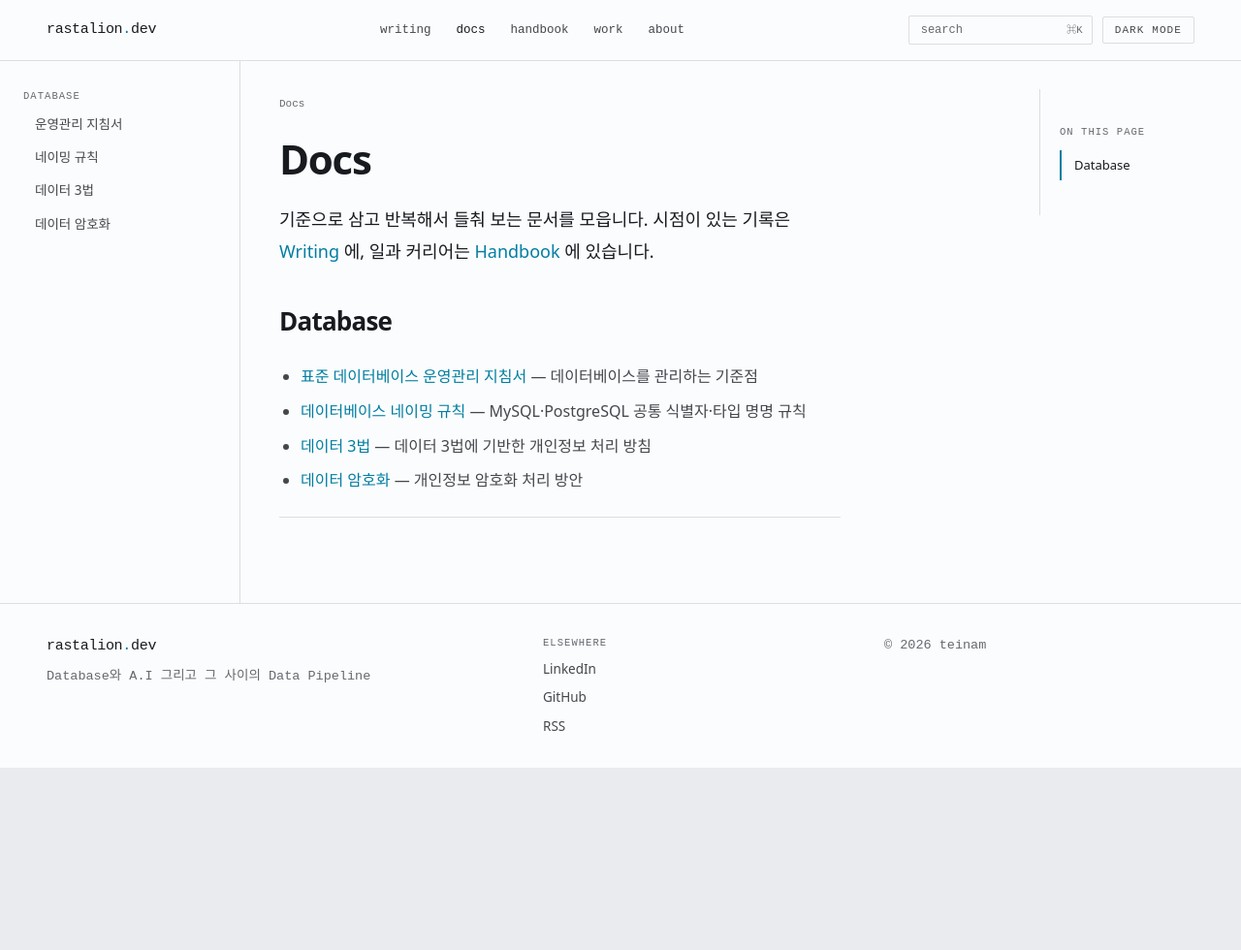
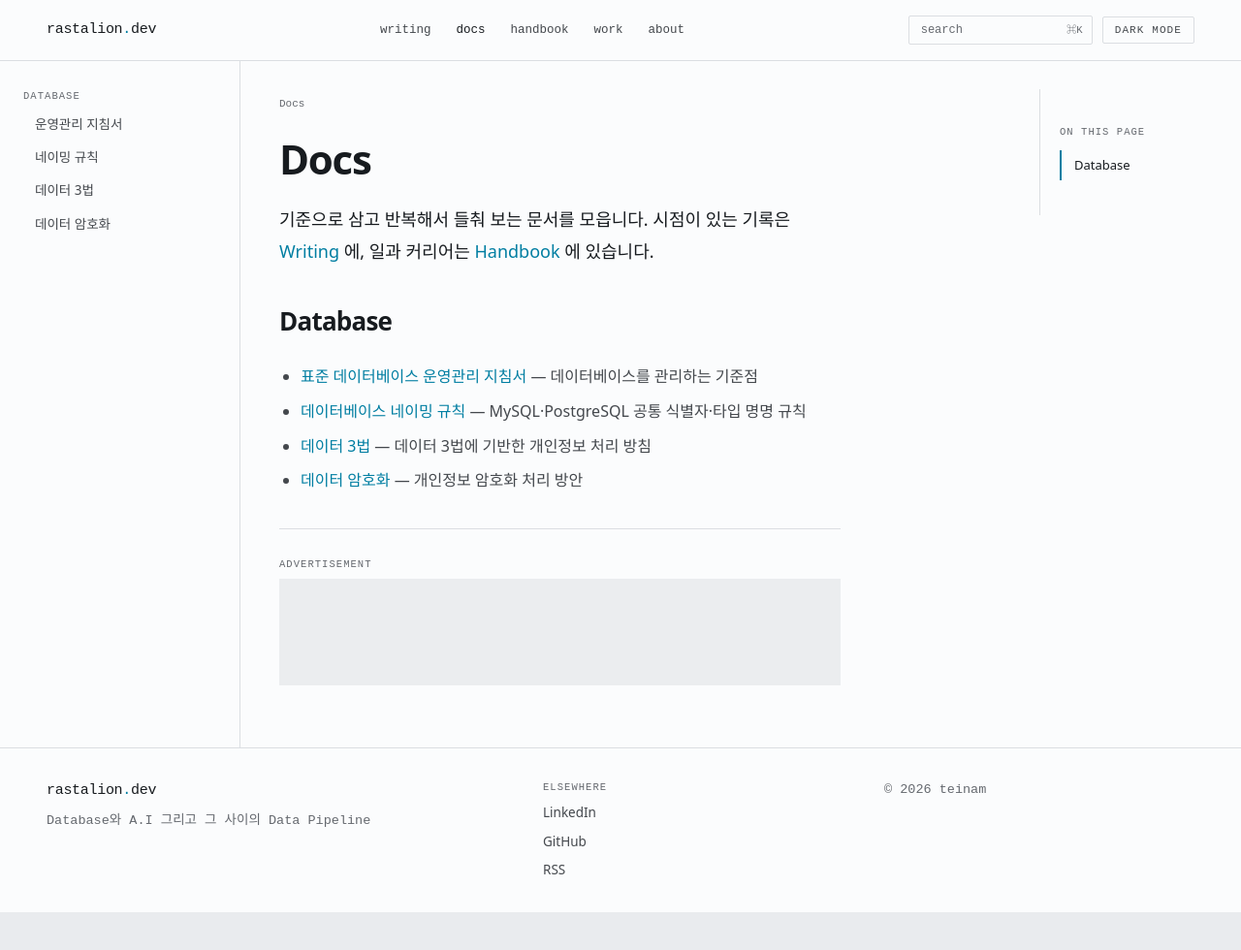
Before and after one commit to TeiNam/teinam.github.io, a Jekyll site: the page built from docs/index.md, in a window 1280 px wide and 1005 px high. Shown: the top 980 px of the window at 97% size. Built offline with Jekyll 4.4.1, drawn with Linux system fonts in a browser that asks for light colours; some web fonts are replaced.

Commit message:
feat: docs·handbook 하단 광고 추가, 빈 문서 페이저 제거
- docs 레이아웃 하단에 광고 슬롯 추가. handbook 도 같은 레이아웃을 쓴다
- adsense.docs 키 신설. 지금은 leaderboard 단위를 재사용하되 전용 광고 단위를
  만들면 _config.yml 한 줄만 바꾸면 되도록 분리했다
- doc-pager 가 prev/next 없이도 렌더돼 모든 docs·handbook 페이지 하단에
  빈 가로줄이 그려지고 있었다. 가드 추가

```diff
--- a/_config.yml
+++ b/_config.yml
@@ -24,7 +24,9 @@ adsense:
   client: "ca-pub-8706947448795380"
   in_article: "7707603154"    # gh-in-article
   sidebar: "7091586135"       # gh-sidebar
-  leaderboard: "8404667808"   # gh-leaderboard
+  leaderboard: "8404667808"   # gh-leaderboard — 홈 하단
+  docs: "8404667808"          # docs·handbook 하단. 지금은 leaderboard 재사용,
+                              # 전용 광고 단위를 만들면 이 줄만 바꾸면 된다
 
 # 실제 존재하는 페이지만 둔다. 항목을 추가하면 해당 파일도 같이 만든다.
 nav:
--- a/_layouts/docs.html
+++ b/_layouts/docs.html
@@ -21,10 +21,15 @@ layout: default
     <span class="mono dim breadcrumb">{{ page.breadcrumb | default: 'Docs' }}</span>
     <h1>{{ page.title }}</h1>
     {{ content }}
+    {%- comment %} prev/next 가 없으면 빈 가로줄만 남으므로 통째로 감춘다 {% endcomment %}
+    {%- if page.prev or page.next %}
     <div class="doc-pager">
       {%- if page.prev %}<a href="{{ page.prev.url | relative_url }}">← {{ page.prev.name }}</a>{% else %}<span></span>{% endif %}
       {%- if page.next %}<a href="{{ page.next.url | relative_url }}">{{ page.next.name }} →</a>{% endif %}
     </div>
+    {%- endif %}
+
+    {% include ad.html slot=site.adsense.docs variant="docs" %}
   </div>
 
   <aside class="toc-rail docs-toc" data-toc>
--- a/assets/css/main.css
+++ b/assets/css/main.css
@@ -202,6 +202,8 @@ p { text-wrap: pretty; }
 .ad--leaderboard { padding: 0 48px 40px; }
 .ad ins { min-height: 110px; background: var(--line2); }
 .ad--sidebar ins { min-height: 250px; }
+/* docs·handbook 하단. 좌우 여백은 .docs-body 가 이미 갖고 있다 */
+.ad--docs { margin-top: 12px; padding-top: 28px; border-top: 1px solid var(--line); }
 
 /* page (about / work) — 단독 산문 페이지 */
 .page-body { padding: 52px 48px 72px; max-width: 72ch; }
```
